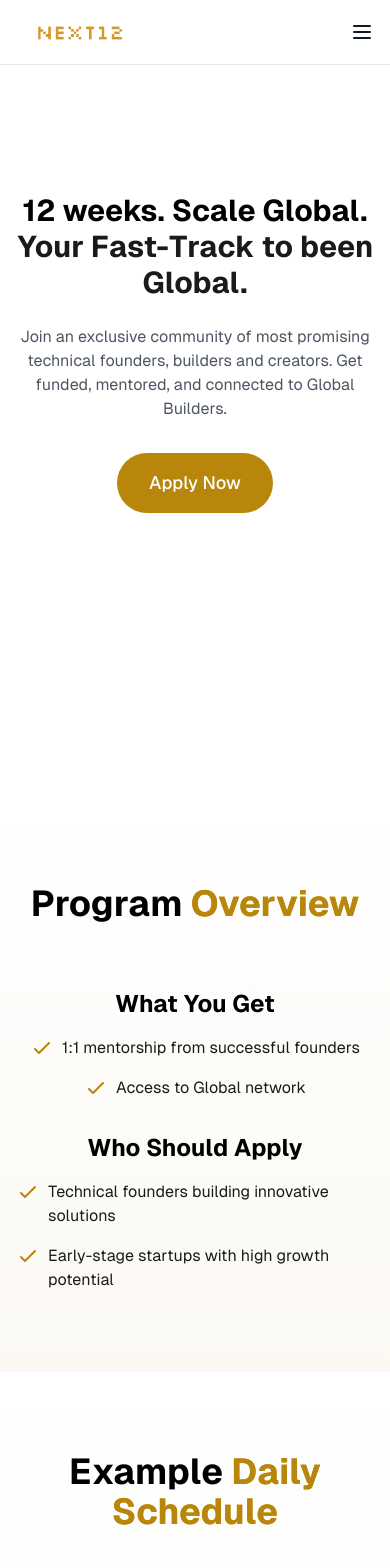
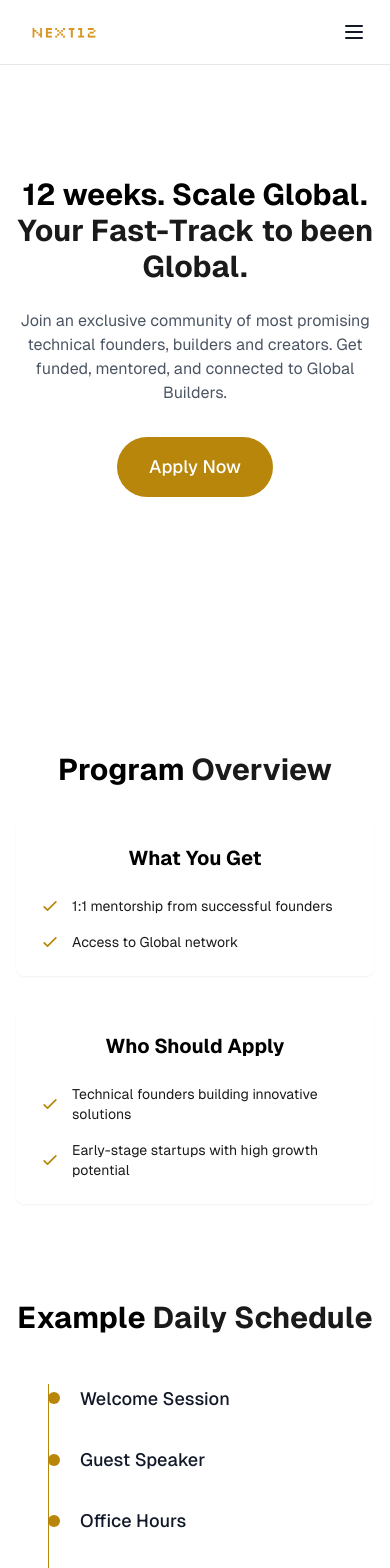
Before and after one commit to Realyyt/S-Realyt-Labs, a Next.js app: page / in a window 390 px wide. Shown: the top 1568 px of the page. Built offline with nearby package versions, Linux system fonts and the light colour scheme; a web font is replaced by a local one.

Commit message:
feat:dark-mode

```diff
--- a/components/Header.tsx
+++ b/components/Header.tsx
@@ -9,7 +9,7 @@ export default function Header() {
     setIsMenuOpen(false);
     const section = document.getElementById(sectionId);
     if (section) {
-      const headerOffset = 64; // height of your header
+      const headerOffset = 64;
       const elementPosition = section.getBoundingClientRect().top;
       const offsetPosition = elementPosition + window.pageYOffset - headerOffset;
 
@@ -24,10 +24,13 @@ export default function Header() {
     <header className="sticky top-0 z-50 bg-white [data-theme='dark']:bg-gray-800 border-b border-gray-200 [data-theme='dark']:border-gray-700">
       <div className="container mx-auto px-4">
         <div className="flex items-center justify-between h-16">
-          <Link href="/"><img src="/Next12 logo - orange.png" alt="Next12 Logo" className="w-32 h-32"/></Link>
+          {/* Logo - adjusted size for mobile */}
+          <Link href="/">
+            <img src="/Next12 logo - orange.png" alt="Next12 Logo" className="w-24 h-24 sm:w-32 sm:h-32"/>
+          </Link>
 
           {/* Desktop Navigation */}
-          <nav className="hidden md:flex space-x-8 text-gray-900 [data-theme='dark']:text-gray-100">
+          <nav className="hidden md:flex space-x-8 text-gray-900">
             <button onClick={() => scrollToSection('program')} className="hover:text-[var(--accent)]">Program</button>
             <button onClick={() => scrollToSection('roles')} className="hover:text-[var(--accent)]">Schedule</button>
             <button onClick={() => scrollToSection('mentors')} className="hover:text-[var(--accent)]">Who We Look For</button>
@@ -35,21 +38,25 @@ export default function Header() {
           </nav>
 
           {/* Mobile Menu Button */}
-          <button className="md:hidden" onClick={() => setIsMenuOpen(!isMenuOpen)}>
+          <button
+            className="md:hidden p-2"
+            onClick={() => setIsMenuOpen(!isMenuOpen)}
+            aria-label="Toggle menu"
+          >
             <svg className="w-6 h-6 text-gray-900" fill="none" stroke="currentColor" viewBox="0 0 24 24">
-              <path strokeLinecap="round" strokeLinejoin="round" strokeWidth={2} d="M4 6h16M4 12h16M4 18h16" />
+              <path strokeLinecap="round" strokeLinejoin="round" strokeWidth={2} d={isMenuOpen ? "M6 18L18 6M6 6l12 12" : "M4 6h16M4 12h16M4 18h16"} />
             </svg>
           </button>
         </div>
 
-        {/* Mobile Menu */}
+        {/* Mobile Menu - improved styling */}
         {isMenuOpen && (
-          <div className="md:hidden py-4 bg-white text-gray-900">
-            <div className="flex flex-col space-y-4">
-              <button onClick={() => scrollToSection('program')} className="hover:text-[var(--accent)] text-left">Program</button>
-              <button onClick={() => scrollToSection('roles')} className="hover:text-[var(--accent)] text-left">Who We Look For</button>
-              <button onClick={() => scrollToSection('mentors')} className="hover:text-[var(--accent)] text-left">Mentors</button>
-              <button onClick={() => scrollToSection('faq')} className="hover:text-[var(--accent)] text-left">FAQ</button>
+          <div className="md:hidden py-4 bg-white absolute top-16 left-0 right-0 border-b border-gray-200 shadow-lg">
+            <div className="flex flex-col space-y-4 px-4">
+              <button onClick={() => scrollToSection('program')} className="py-2 text-left text-gray-900 hover:text-[var(--accent)]">Program</button>
+              <button onClick={() => scrollToSection('roles')} className="py-2 text-left text-gray-900 hover:text-[var(--accent)]">Schedule</button>
+              <button onClick={() => scrollToSection('mentors')} className="py-2 text-left text-gray-900 hover:text-[var(--accent)]">Who We Look For</button>
+              <button onClick={() => scrollToSection('faq')} className="py-2 text-left text-gray-900 hover:text-[var(--accent)]">FAQ</button>
             </div>
           </div>
         )}
--- a/components/sections/HeroSection.tsx
+++ b/components/sections/HeroSection.tsx
@@ -10,7 +10,7 @@ export default function HeroSection() {
 
   return (
     <>
-      <section className="min-h-[80vh] py-16 sm:py-32 relative overflow-hidden bg-white">
+      <section className="min-h-[70vh] py-12 sm:min-h-[80vh] sm:py-32 relative overflow-hidden bg-white">
         <div className="container mx-auto px-4 relative z-10">
           <div className="text-center">
             <h1 className="text-3xl sm:text-5xl md:text-6xl lg:text-7xl font-bold mb-4 text-gray-900">
--- a/components/sections/ProgramOverview.tsx
+++ b/components/sections/ProgramOverview.tsx
@@ -1,42 +1,48 @@
 export default function ProgramOverview() {
   return (
-    <section className="py-20 relative overflow-hidden bg-gray-100 [data-theme='dark']:bg-gray-900">
-      {/* Background gradient */}
-      <div
-        className="absolute inset-0 bg-gradient-to-b from-transparent to-[rgba(var(--accent-rgb),0.05)]"
-        style={{ '--accent-rgb': '184, 134, 11' } as any}
-      ></div>
+    <section id="program" className="py-8 sm:py-20 relative overflow-hidden bg-white">
+      <div className="container mx-auto px-4 sm:px-6 relative z-10">
+        <h2 className="text-3xl sm:text-4xl font-bold mb-8 sm:mb-16 text-center">
+          Program <span className="text-[var(--accent)]">Overview</span>
+        </h2>
 
-      <div className="container mx-auto px-4 relative z-10 text-center">
-        <h2 className="text-4xl font-bold mb-16">
-          Program <span className="gradient-text">Overview</span>
-        </h2>
-        <div className="grid grid-cols-1 md:grid-cols-2 gap-8 sm:gap-12">
-          <div className="text-center">
-            <h3 className="text-2xl font-bold mb-4 dark:text-gray-100">What You Get</h3>
-            <ul className="space-y-4">
+        <div className="max-w-4xl mx-auto">
+          <div className="grid grid-cols-1 lg:grid-cols-2 gap-8 sm:gap-12">
+            {/* What You Get Section */}
+            <div className="bg-white p-6 sm:p-8 rounded-lg shadow-sm">
+              <h3 className="text-xl sm:text-2xl font-bold mb-6 text-center text-gray-900">
+                What You Get
+              </h3>
+              <ul className="space-y-4 max-w-md mx-auto">
                 {benefits.map((benefit, index) => (
-                <li key={index} className="flex items-start justify-center">
-                  <svg className="w-6 h-6 text-[var(--accent)] mr-2 flex-shrink-0" fill="none" stroke="currentColor" viewBox="0 0 24 24">
+                  <li key={index} className="flex items-center">
+                    <svg className="w-5 h-5 sm:w-6 sm:h-6 text-[var(--accent)] mr-3 flex-shrink-0"
+                         fill="none" stroke="currentColor" viewBox="0 0 24 24">
                       <path strokeLinecap="round" strokeLinejoin="round" strokeWidth={2} d="M5 13l4 4L19 7" />
                     </svg>
-                  <span className="text-gray-700 dark:text-gray-300 text-left">{benefit}</span>
+                    <span className="text-sm sm:text-base text-gray-900">{benefit}</span>
                   </li>
                 ))}
               </ul>
             </div>
-          <div className="text-center">
-            <h3 className="text-2xl font-bold mb-4 dark:text-gray-100">Who Should Apply</h3>
-            <ul className="space-y-4">
+
+            {/* Who Should Apply Section */}
+            <div className="bg-white p-6 sm:p-8 rounded-lg shadow-sm">
+              <h3 className="text-xl sm:text-2xl font-bold mb-6 text-center text-gray-900">
+                Who Should Apply
+              </h3>
+              <ul className="space-y-4 max-w-md mx-auto">
                 {criteria.map((criterion, index) => (
-                <li key={index} className="flex items-start justify-center">
-                  <svg className="w-6 h-6 text-[var(--accent)] mr-2 flex-shrink-0" fill="none" stroke="currentColor" viewBox="0 0 24 24">
+                  <li key={index} className="flex items-center">
+                    <svg className="w-5 h-5 sm:w-6 sm:h-6 text-[var(--accent)] mr-3 flex-shrink-0"
+                         fill="none" stroke="currentColor" viewBox="0 0 24 24">
                       <path strokeLinecap="round" strokeLinejoin="round" strokeWidth={2} d="M5 13l4 4L19 7" />
                     </svg>
-                  <span className="text-gray-700 dark:text-gray-300 text-left">{criterion}</span>
+                    <span className="text-sm sm:text-base text-gray-900">{criterion}</span>
                   </li>
                 ))}
               </ul>
+            </div>
           </div>
         </div>
       </div>
--- a/components/sections/ScheduleSection.tsx
+++ b/components/sections/ScheduleSection.tsx
@@ -8,31 +8,25 @@ export default function ScheduleSection() {
   ];
 
   return (
-    <section className="py-20 relative overflow-hidden">
-      {/* Background gradient */}
-      <div
-        className="absolute inset-0 bg-gradient-to-b from-transparent to-[rgba(var(--accent-rgb),0.05)]"
-        style={{ '--accent-rgb': '184, 134, 11' } as any}
-      ></div>
-
-      <div className="container mx-auto px-4 relative z-10">
-        <h2 className="text-center text-4xl md:text-5xl font-bold mb-16">
-          Example <span className="gradient-text">Daily Schedule</span>
+    <section id="roles" className="py-16 sm:py-20 relative overflow-hidden bg-white">
+      <div className="container mx-auto px-4 sm:px-6 relative z-10">
+        <h2 className="text-center text-3xl sm:text-4xl font-bold mb-12 sm:mb-16">
+          Example <span className="text-[var(--accent)]">Daily Schedule</span>
         </h2>
 
-        <div className="max-w-2xl mx-auto">
+        <div className="max-w-2xl mx-auto px-4">
           <div className="relative">
             {/* Vertical line */}
-            <div className="absolute left-1/2 transform -translate-x-1/2 h-full w-px bg-[var(--accent)]"></div>
+            <div className="absolute left-4 sm:left-1/2 sm:-translate-x-1/2 h-full w-px bg-[var(--accent)]"></div>
 
             {/* Schedule items */}
             {scheduleItems.map((item, index) => (
               <div key={index} className="flex items-center mb-8 relative">
                 {/* Dot */}
-                <div className="absolute left-1/2 transform -translate-x-1/2 w-4 h-4 bg-[var(--accent)] rounded-full"></div>
+                <div className="absolute left-4 sm:left-1/2 transform sm:-translate-x-1/2 w-3 h-3 sm:w-4 sm:h-4 bg-[var(--accent)] rounded-full"></div>
 
                 {/* Text */}
-                <div className="w-full text-2xl font-medium pl-[calc(50%+1rem)] leading-relaxed">
+                <div className="w-full text-lg sm:text-2xl font-medium pl-12 sm:pl-[calc(50%+1rem)] leading-relaxed text-gray-900">
                   {item}
                 </div>
               </div>
@@ -40,7 +34,7 @@ export default function ScheduleSection() {
           </div>
 
           {/* Description */}
-          <p className="text-center mt-16 text-lg max-w-3xl mx-auto text-gray-600 dark:text-gray-400">
+          <p className="text-center mt-12 sm:mt-16 text-base sm:text-lg max-w-3xl mx-auto text-gray-600">
             All sessions are roughly <span className="font-bold">1 hour</span> and we will have no more than two sessions per day.
             The remaining time is for you to work and meet other <span className="font-bold">Next12 Fellows</span>.
           </p>
```
Also changed, not shown: components/Footer.tsx (+27 -13 lines). Lines whose indentation alone changed are shown as unchanged.
